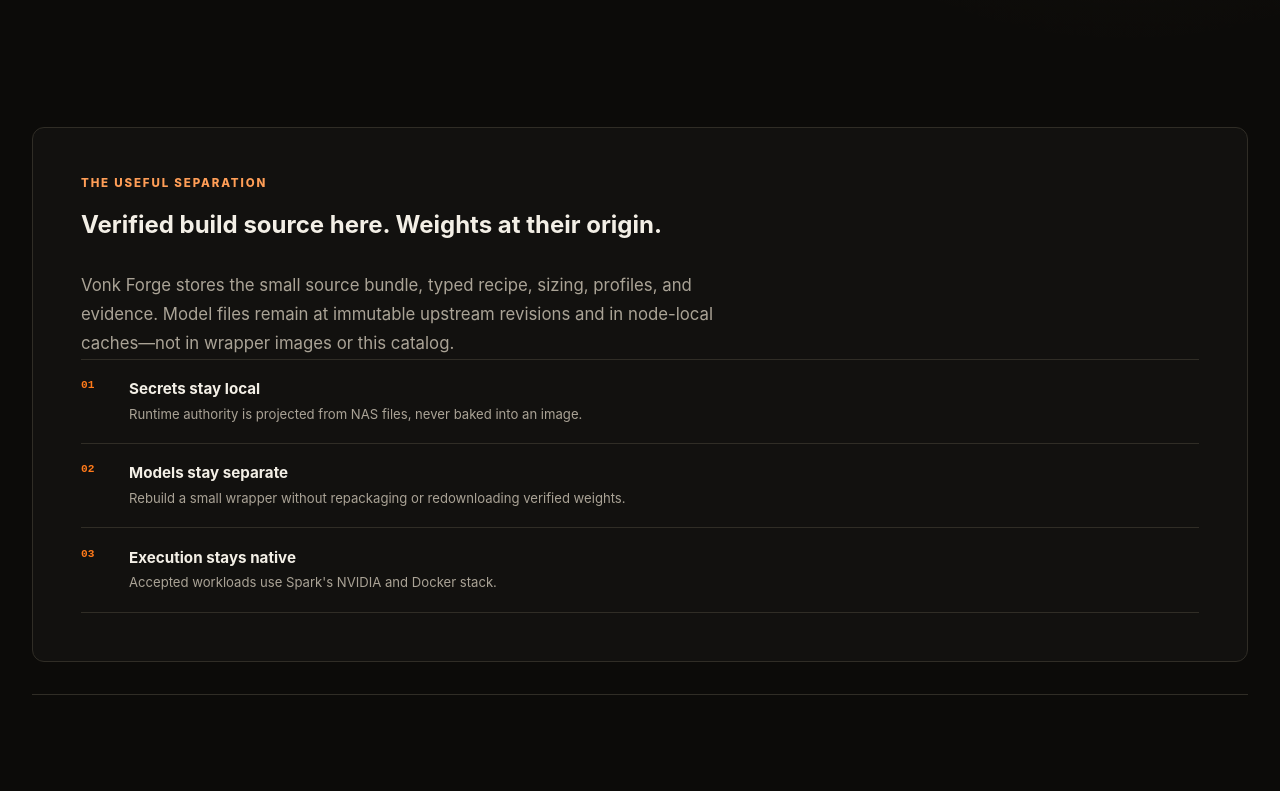
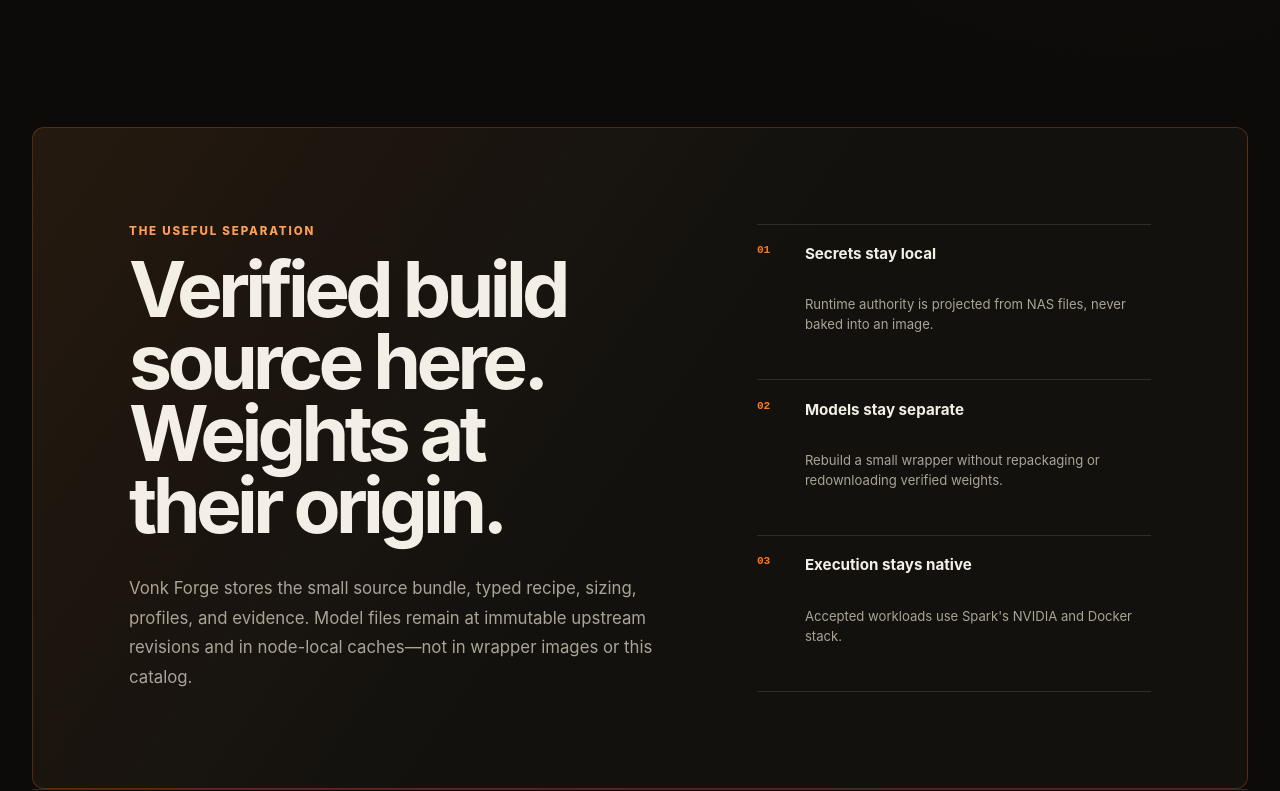
Before and after one commit to CarstVaartjes/vonk-forge-web, a React (Vite) app in the folder web/: page / in a window 1280 px wide. Shown: the part 1572-2363 px from the top of the page. Built offline with nearby package versions, Linux system fonts and the light colour scheme; no server answers; what openapi-fetch would draw is missing.

Commit message:
fix(web): close responsive accessibility gaps

```diff
--- a/web/src/pages/home.tsx
+++ b/web/src/pages/home.tsx
@@ -85,7 +85,7 @@
         </ol>
       </section>
 
-      <section className="boundary" aria-labelledby="boundary-title">
+      <section className="boundary home-boundary" aria-labelledby="boundary-title">
         <div className="boundary-copy">
           <p className="eyebrow">The useful separation</p>
           <h2 id="boundary-title">Verified build source here. Weights at their origin.</h2>
--- a/web/src/styles.css
+++ b/web/src/styles.css
@@ -6,7 +6,7 @@
   color-scheme: dark;
   --ink: #f3efe6;
   --muted: #aaa396;
-  --faint: #777166;
+  --faint: #958e80;
   --night: #0c0b09;
   --panel: #12110e;
   --panel-raised: #191712;
@@ -790,6 +790,7 @@
   .section-heading h2,
   .home-boundary h2,
   .closing-cta h2 { font-size: clamp(2.65rem, 14vw, 4rem); }
+  .section-heading.compact h2 { font-size: clamp(2.5rem, 12.5vw, 4rem); }
   .home-boundary { padding: 2rem 1.25rem; }
   .release-grid { grid-template-columns: 1fr; }
   .release-card { min-height: 16rem; }
```
Also changed, not shown: 1 other file (tests, documents, lock files or other folders).
